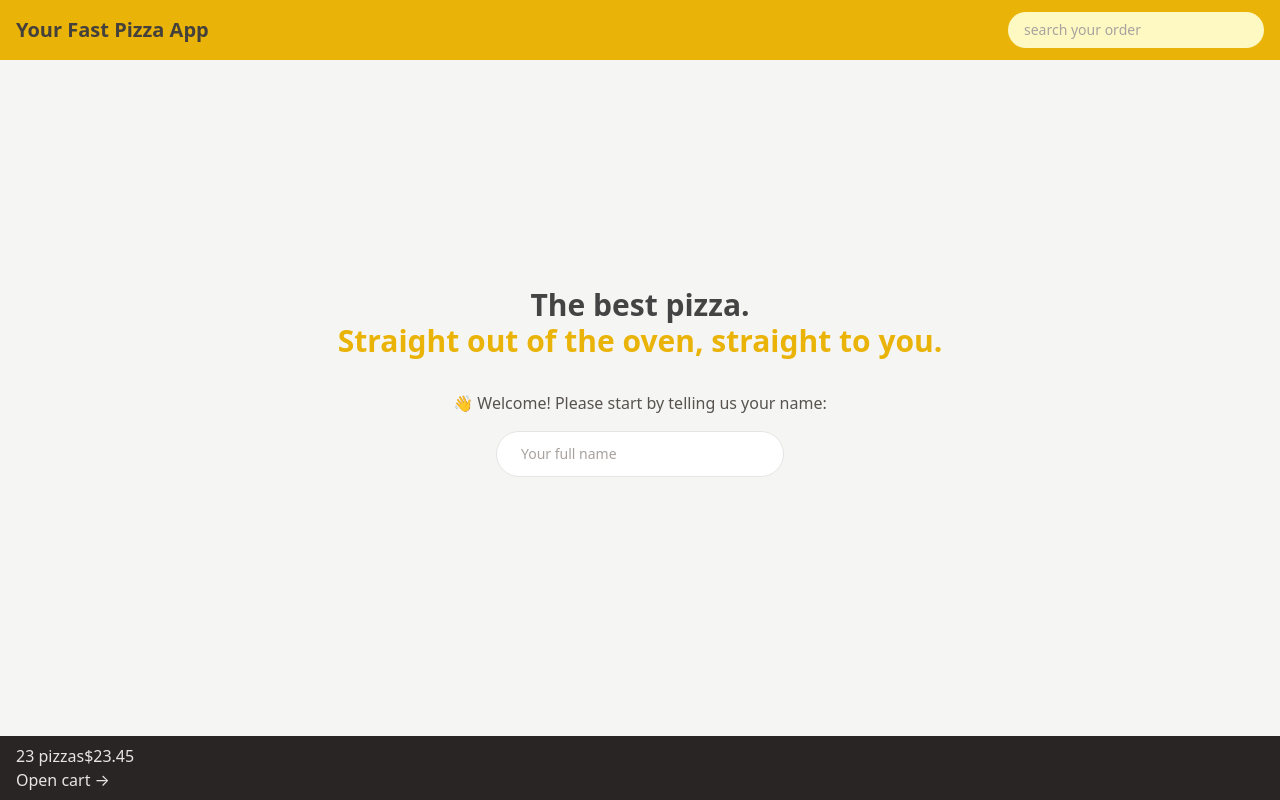
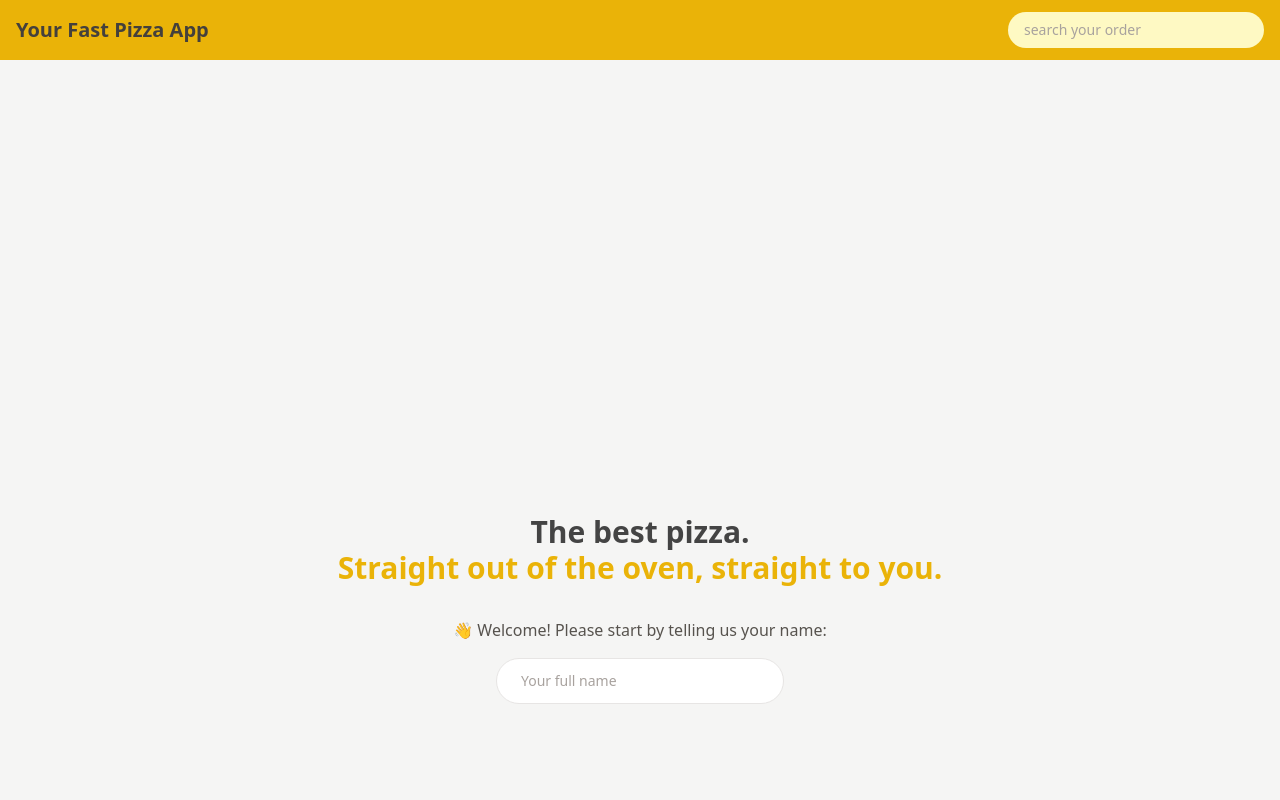
Before and after one commit to boshraemad/fast-react-pizza, a React (Vite) app: page / in a window 1280 px wide. Built offline with nearby package versions, Linux system fonts and the light colour scheme.

Commit message:
building the cart overview with redux selectors

```diff
--- a/src/features/cart/CartOverview.jsx
+++ b/src/features/cart/CartOverview.jsx
@@ -1,11 +1,18 @@
 import { Link } from "react-router-dom";
+import { useSelector } from "react-redux";
+import { getTotalPrice , getTotalQuantity } from "./CartSlice";
+import { formatCurrency } from "../../utils/helpers";
 
 function CartOverview() {
+  const totalQuantity=useSelector(getTotalQuantity);
+  const totalPrice=useSelector(getTotalPrice);
+
+  if(!totalPrice) return null;
   return (
-    <div className="bg-stone-800 text-stone-200 px-4 py-2">
-      <p className="text-dark">
-        <span>23 pizzas</span>
-        <span>$23.45</span>
+    <div className="bg-stone-800 text-stone-200 px-4 py-2 flex items-center justify-between">
+      <p className="text-dark flex items-center gap-3 font-bold">
+        <span>{totalQuantity} pizzas</span>
+        <span>{formatCurrency(totalPrice)}</span>
       </p>
       <Link to="/cart">Open cart &rarr;</Link>
     </div>
--- a/src/features/cart/CartSlice.js
+++ b/src/features/cart/CartSlice.js
@@ -34,3 +34,6 @@ const cartSlice = createSlice({
 
 export const {addToCart , deletefFomCart , increaseQuantity , decreaseQuantity , clearCart} = cartSlice.actions;
 export default cartSlice.reducer;
+
+export const getTotalQuantity=(state)=>state.cart.cart.reduce((sum , item)=>sum+item.quantity,0);
+export const getTotalPrice=(state)=>state.cart.cart.reduce((sum , item)=>sum+item.totalPrice,0)
```
